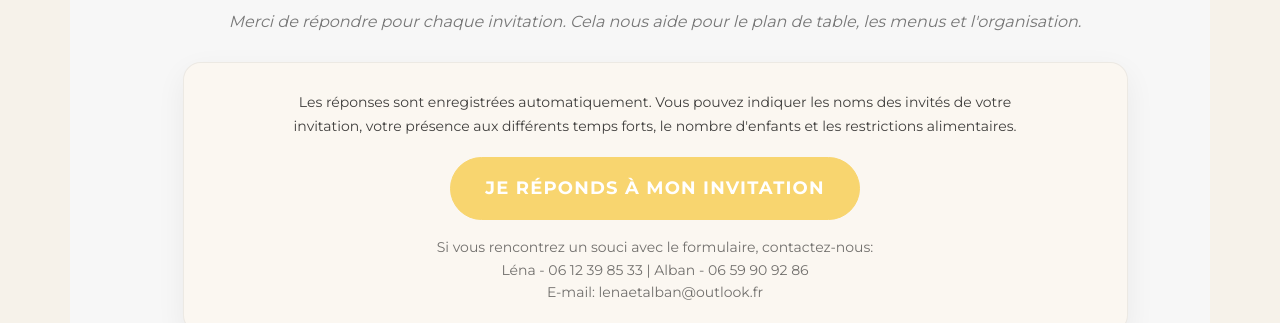
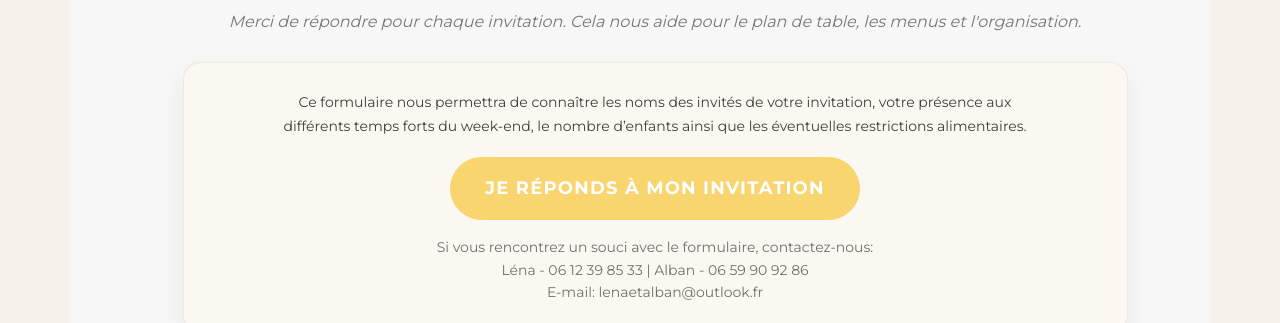
Before and after one commit to LenaAlban/lena-alban-wedding, a Jekyll site: the page built from _fr_pages/index.html, in a window 1280 px wide and 900 px high, scrolled down 6771 px. Shown: the part 206-529 px from the top of the window. Built offline with Jekyll 4.4.1, drawn with Linux system fonts in a browser that asks for light colours; some web fonts are replaced.

Commit message:
Update rsvp.html

```diff
--- a/_includes/fr_data/rsvp.html
+++ b/_includes/fr_data/rsvp.html
@@ -16,7 +16,7 @@
 
         <div class="rsvp-card">
           <p class="rsvp-intro">
-            Les réponses sont enregistrées automatiquement. Vous pouvez indiquer les noms des invités de votre invitation, votre présence aux différents temps forts, le nombre d'enfants et les restrictions alimentaires.
+           Ce formulaire nous permettra de connaître les noms des invités de votre invitation, votre présence aux différents temps forts du week-end, le nombre d’enfants ainsi que les éventuelles restrictions alimentaires.
           </p>
 
           <div class="rsvp-actions">
```
